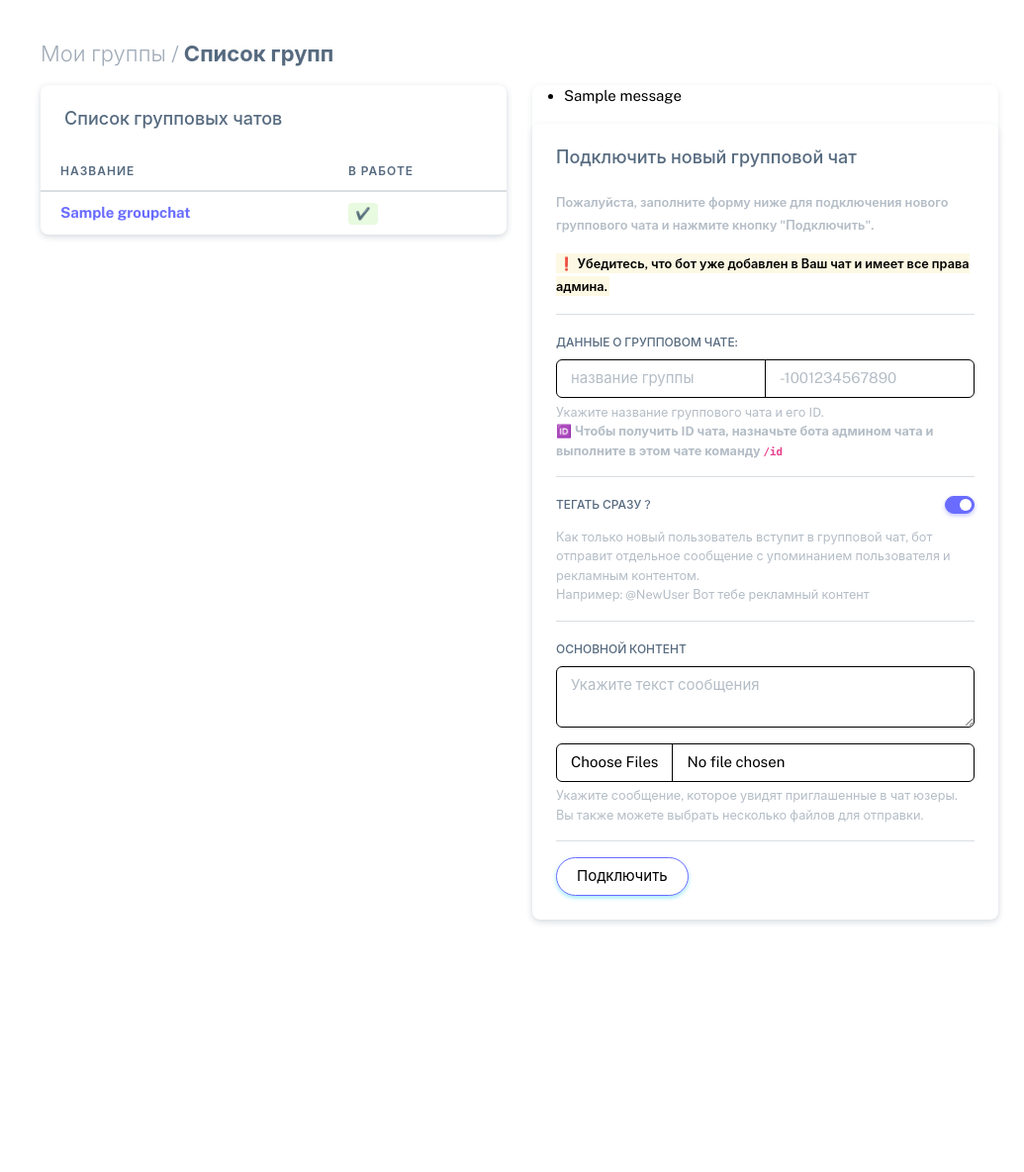
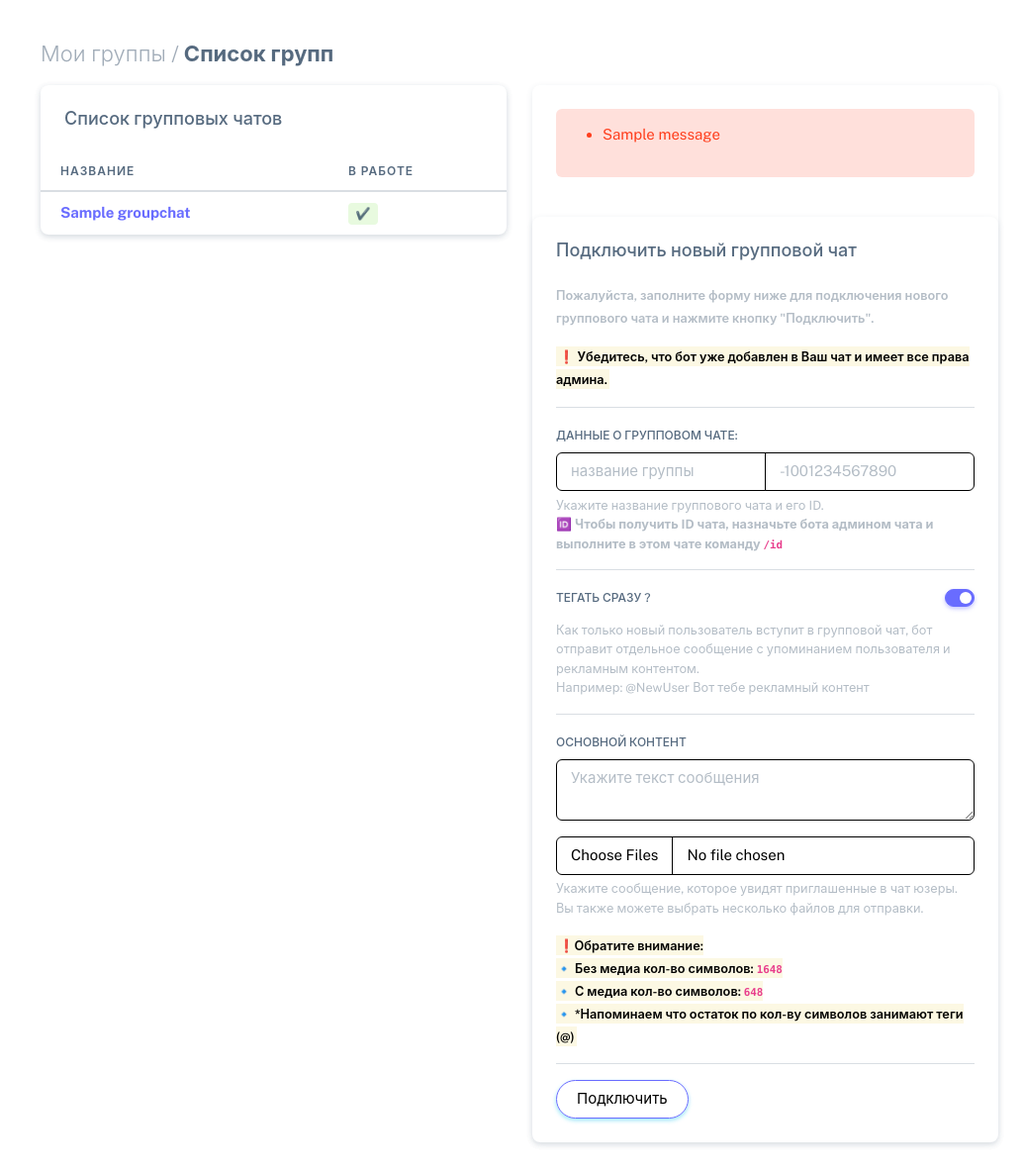
Before and after one commit to DaniilSh23/tag-bot, a Django app: page /webapp/groups/?tlg_id=1 in a window 1280 px wide. Shown: the whole page at 99% size, without its empty margins (245-1280 px from the left). Before the commit the page ends 933 px from the top, so only its background shows below. Run offline with Django 5.2, Linux system fonts and the light colour scheme; tables that the repository leaves empty hold one stand-in row (values such as "Sample post"); one stand-in notice (Sample message) is shown; parts of the project's set-up code (start-up, migrations or seed data) failed here and were passed over; some libraries are stand-ins or nearby versions.

Commit message:
доработал отслеживание кол-во символов текста

```diff
--- a/webapp/templates/webapp/groups_list.html
+++ b/webapp/templates/webapp/groups_list.html
@@ -55,11 +55,15 @@
                 <input class="my-filling-fields" type="text" id="tg-id-input" value="" name="tlg_id">
 
                 {% if messages %}
-                    <ul class="messages">
-                        {% for message in messages %}
-                            <li{% if message.tags %} class="{{ message.tags }}"{% endif %}>{{ message }}</li>
-                        {% endfor %}
-                    </ul>
+                <div class="card-body">
+                    <div class="alert alert-danger" role="alert">
+                        <ul class="messages">
+                            {% for message in messages %}
+                                <li{% if message.tags %} class="{{ message.tags }}"{% endif %}>{{ message }}</li>
+                            {% endfor %}
+                        </ul>
+                    </div>
+                </div>
                 {% endif %}
 
                 <div class="row">
@@ -114,7 +118,15 @@
                                 <div class="mb-3">
                                     <input type="file" name="group_chat_files" class="form-control my-filling-fields" aria-describedby="inputGroupFileAddon04" aria-label="Upload" multiple>
                                     <div class="col-auto form-text">
-                                        Укажите сообщение, которое увидят приглашенные в чат юзеры. Вы также можете выбрать несколько файлов для отправки.
+                                        <p>Укажите сообщение, которое увидят приглашенные в чат юзеры. Вы также можете выбрать несколько файлов для отправки.</p>
+                                    </div>
+                                    <div>
+                                        <small class="text-light fw-semibold"><mark>
+                                            ❗️Обратите внимание:
+                                            <br> 🔹 Без медиа кол-во символов: <code>1648</code>
+                                            <br> 🔹 С медиа кол-во символов: <code>648</code>
+                                            <br> 🔹 *Напоминаем что остаток по кол-ву символов занимают теги (@)
+                                        </mark></small>
                                     </div>
                                 </div>
 
--- a/webapp/views.py
+++ b/webapp/views.py
@@ -10,12 +10,14 @@ from webapp.forms import BalanceForm, SecPayStepForm, CheckPaymentForm, Multiply
 from webapp.services.balance_services import BalanceServices
 from webapp.services.common_services import FAQandSupportService
 from webapp.services.groups_services import GroupsService
+from webapp.utils import check_text_length
 
 
 class SupportView(View):
     """
     Вьюшка для страницы поддержки и FAQ
     """
+
     def get(self, request):
         MY_LOGGER.info(f'Получен GET запрос на вьюшку поддержки и FAQ')
 
@@ -45,6 +47,7 @@ class TagAllView(View):
     """
     Вьюшка для функции тегнуть всех
     """
+
     def get(self, request, tlg_id, group_id):
         MY_LOGGER.info(f'Пришел GET запрос на вьюшку для тега всех | tlg_id={tlg_id}, group_id={group_id}')
 
@@ -149,6 +152,18 @@ class GroupsView(View):
 
         form = GroupChatForm(request.POST)
         file_form = MultiplyFileForm(request.FILES)
+
+        with_file = True if len(request.FILES.getlist("group_chat_files")) > 0 else False
+        check_text_length_result = check_text_length(text=form.data.get('msg_text'), with_file=with_file)
+
+        if not check_text_length_result:
+            MY_LOGGER.warning(f'Длина текста превышает максимальное значение! '
+                              f'Длина текста: {len(form.data.get("msg_text"))} | '
+                              f'Файлы: {request.FILES.getlist("group_chat_files")}')
+            err_msgs.error(request, f'Ошибка: Длина текста не должна превышать 648 символов (с файлами), '
+                                    f'1648 символов (без файлов). Длина Вашего текста {len(form.data.get("msg_text"))}')
+            return redirect(to=f"{reverse('webapp:groups')}?tlg_id={request.POST.get('tlg_id')}")
+
         if form.is_valid() and file_form.is_valid():
 
             # Вызываем сервис для бизнес-логики
@@ -175,6 +190,7 @@ class GroupChatDeleteView(View):
     """
     Вьюшка для удаления записи о групповом чате
     """
+
     def get(self, request, tlg_id, group_id):
         """
         Обработка GET запроса для удаления группового чата.
```
Also changed, not shown: webapp/utils.py (+12 -0 lines).
